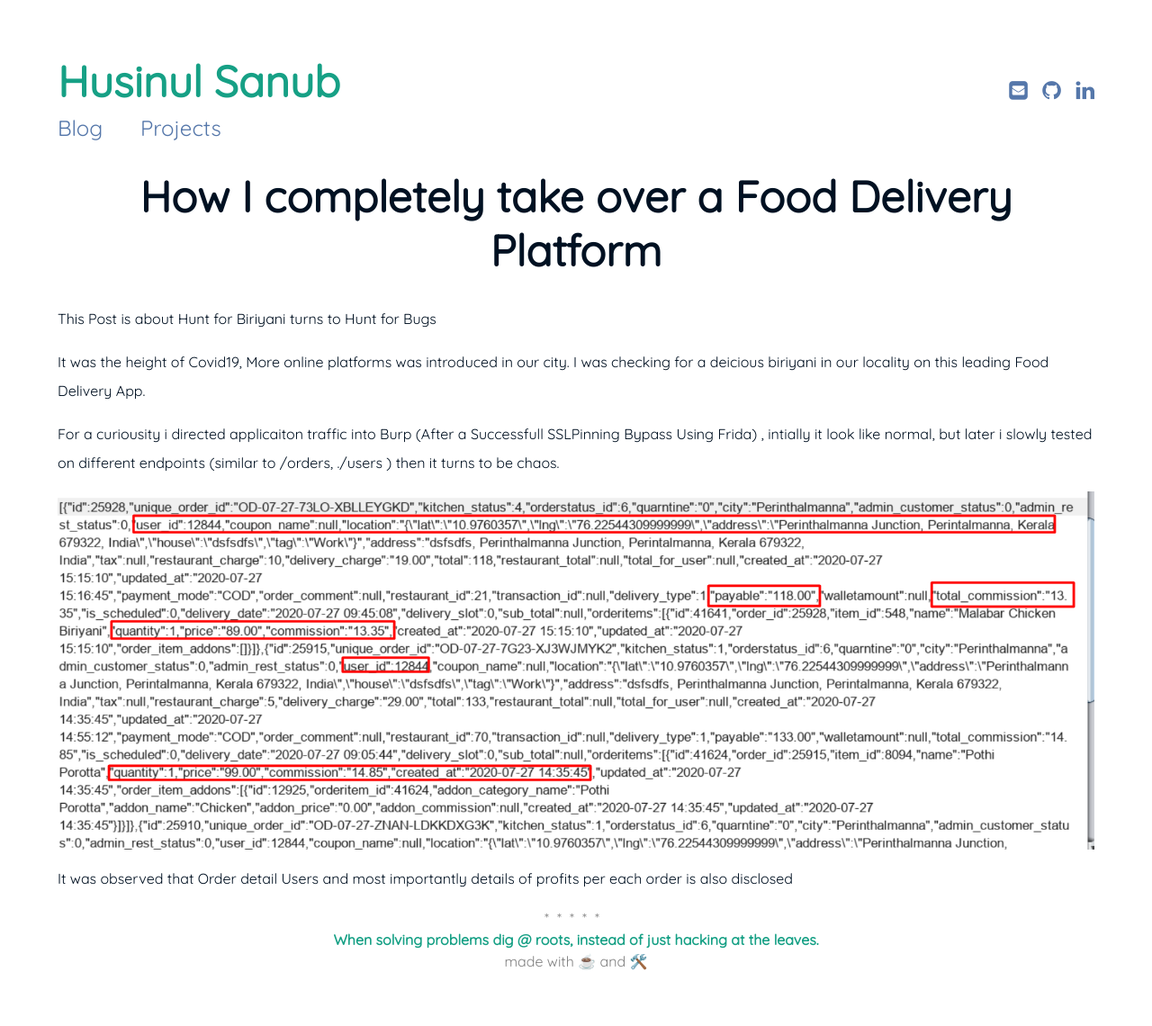
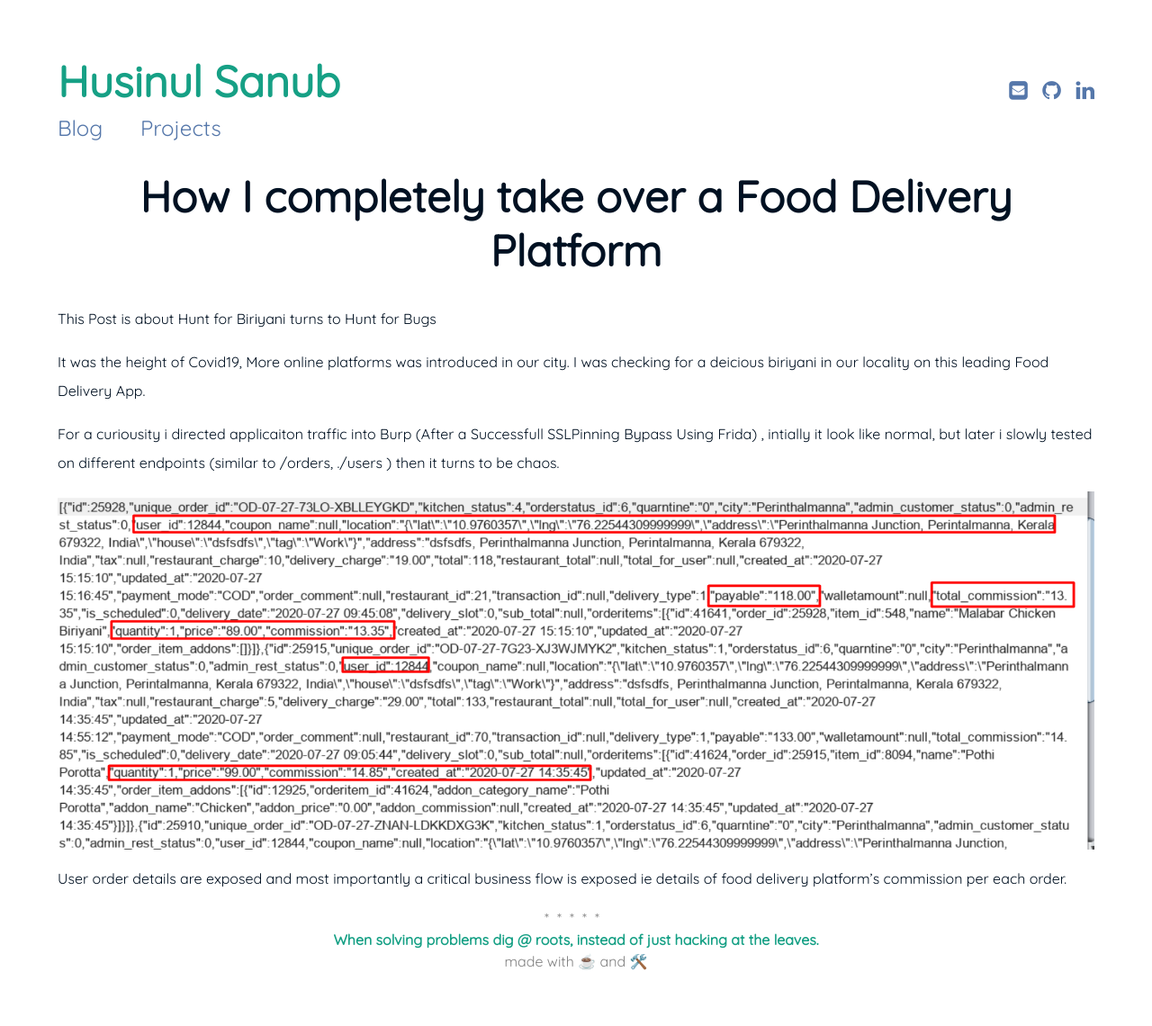
Before and after one commit to husinul/husinul.github.io, a Jekyll site: the page built from _posts/2020-06-10-How I completely take over a Food Delivery Platform.md, in a window 1280 px wide. Shown: the whole page at 90% size. Built offline with Jekyll 4.4.1, drawn with Linux system fonts in a browser that asks for light colours.

Commit message:
Update 2020-06-10-How I completely take over a Food Delivery Platform.md

```diff
--- a/_posts/2020-06-10-How I completely take over a Food Delivery Platform.md
+++ b/_posts/2020-06-10-How I completely take over a Food Delivery Platform.md
@@ -12,4 +12,4 @@
 
 ![image1](/assets/img/others-order.png)
 
-It was observed that Order detail Users and most importantly details of profits per each order is also disclosed
+ User order details are exposed and most importantly a critical business flow is exposed ie details of food delivery platform's commission per each order.
```
